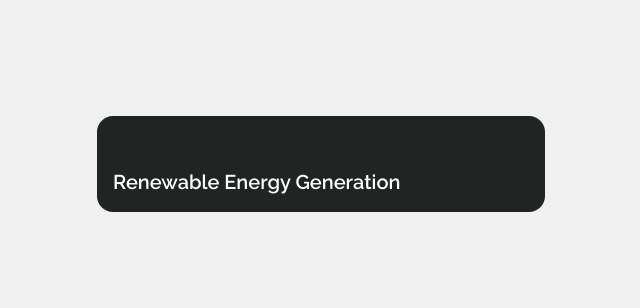
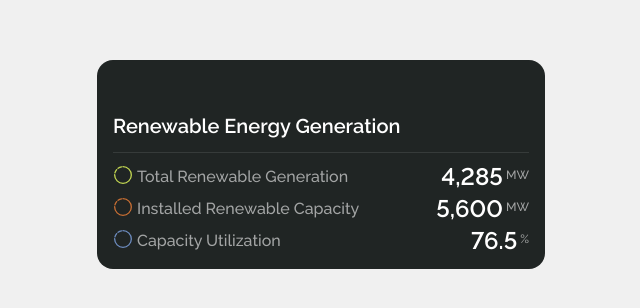
Before and after one commit to killian-dv/renewable-energy-generation-card, a React (Vite) app: page / in a window 1280 px wide. Shown: the part 236-544 px from the top of the page, without its empty margins (319-959 px from the left). Built offline with nearby package versions, Linux system fonts and the light colour scheme; some icons are missing.

Commit message:
Add CardSection1 and Section1Item components for renewable energy metrics display

```diff
--- /dev/null
+++ b/src/components/card-section-1.tsx
@@ -0,0 +1,45 @@
+import { Section1Item } from "./section-1-item";
+
+type Item = {
+  title: string;
+  value: number;
+  unit: string;
+  gaugeColor: string;
+};
+
+const ITEMS: Item[] = [
+  {
+    title: "Total Renewable Generation",
+    value: 4285,
+    unit: "MW",
+    gaugeColor: "text-[#C0D551]",
+  },
+  {
+    title: "Installed Renewable Capacity",
+    value: 5600,
+    unit: "MW",
+    gaugeColor: "text-[#C76E33]",
+  },
+  {
+    title: "Capacity Utilization",
+    value: 76.5,
+    unit: "%",
+    gaugeColor: "text-[#6C8BBE]",
+  },
+];
+
+export const CardSection1 = () => {
+  return (
+    <div className="flex flex-col gap-2">
+      {ITEMS.map((item) => (
+        <Section1Item
+          key={item.title}
+          title={item.title}
+          value={item.value}
+          unit={item.unit}
+          gaugeColor={item.gaugeColor}
+        />
+      ))}
+    </div>
+  );
+};
--- /dev/null
+++ b/src/components/section-1-item.tsx
@@ -0,0 +1,36 @@
+import type { ComponentProps } from "react";
+import { cn } from "../lib/utils";
+import { CircleGauge } from "./circle-gauge";
+
+interface Section1ItemProps extends ComponentProps<"div"> {
+  title: string;
+  value: number;
+  unit: string;
+  gaugeColor: string;
+}
+
+export const Section1Item = ({
+  title,
+  value,
+  unit,
+  gaugeColor,
+  ...props
+}: Section1ItemProps) => {
+  // Format number with US notation (comma as thousands separator)
+  const formattedValue = value.toLocaleString("en-US", {
+    maximumFractionDigits: 1,
+  });
+
+  return (
+    <div className="flex justify-between items-center" {...props}>
+      <div className="flex gap-1">
+        <CircleGauge className={cn("size-5", gaugeColor)} />
+        <p className="text-text-muted font-medium">{title}</p>
+      </div>
+      <p className="text-2xl font-semibold leading-none lining-nums">
+        {formattedValue}
+        <sup className="text-text-muted text-xs leading-none font-medium">{` ${unit}`}</sup>
+      </p>
+    </div>
+  );
+};
--- a/src/features/renewable-energy-card.tsx
+++ b/src/features/renewable-energy-card.tsx
@@ -1,10 +1,14 @@
 import { Card } from "../components/card";
 import { CardHeader } from "../components/card-header";
+import { CardSection1 } from "../components/card-section-1";
+import { CardSectionSeparator } from "../components/card-section-separator";
 
 export const RenewableEnergyCard = () => {
   return (
     <Card>
       <CardHeader />
+      <CardSectionSeparator />
+      <CardSection1 />
     </Card>
   );
 };
```
